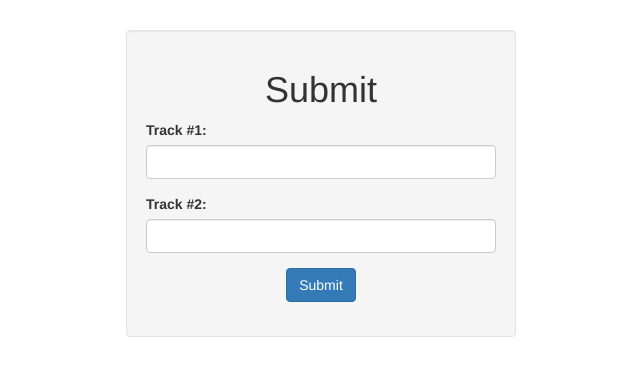
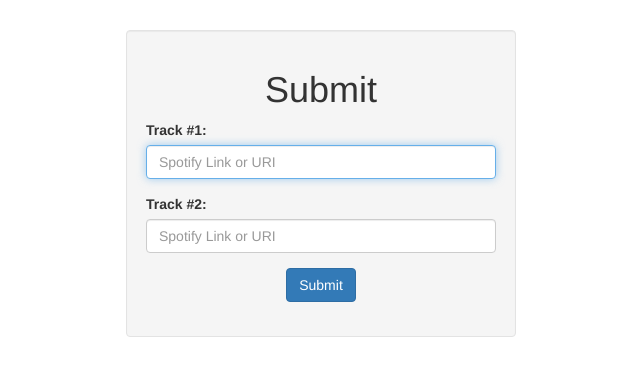
Before and after one commit to vrecabarren/musicleague, a Flask app: template feedback/templates/submit.html in a window 1280 px wide. Shown: the part 52-428 px from the top of the page, without its empty margins (319-959 px from the left). Run offline with Flask 2, Linux system fonts and the light colour scheme; the template is opened without the code that fills it, so the values that code supplies are empty; some libraries are stand-ins or nearby versions.

Commit message:
Add placeholder text and auto-focus on submit page load

```diff
--- a/feedback/templates/submit.html
+++ b/feedback/templates/submit.html
@@ -12,12 +12,12 @@
 
                 <div class="form-group">
                     <label for="track1">Track #1:</label>
-                    <input type="text" class="form-control" name="track1">
+                    <input type="text" class="form-control" name="track1" id="track1" placeholder="Spotify Link or URI">
                 </div>
 
                 <div class="form-group">
                     <label for="track2">Track #2:</label>
-                    <input type="text" class="form-control" name="track2">
+                    <input type="text" class="form-control" name="track2" placeholder="Spotify Link or URI">
                 </div>
 
                 <div class="form-group text-center">
@@ -30,3 +30,13 @@
 </div>
 
 {% endblock %}
+
+{% block jq %}
+<script type="text/javascript">
+    $(document).ready(
+        function () {
+            $('#track1').focus();
+        }
+    );
+</script>
+{% endblock %}
```
